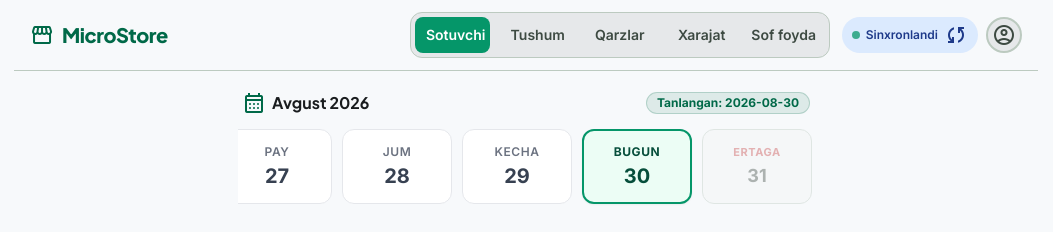
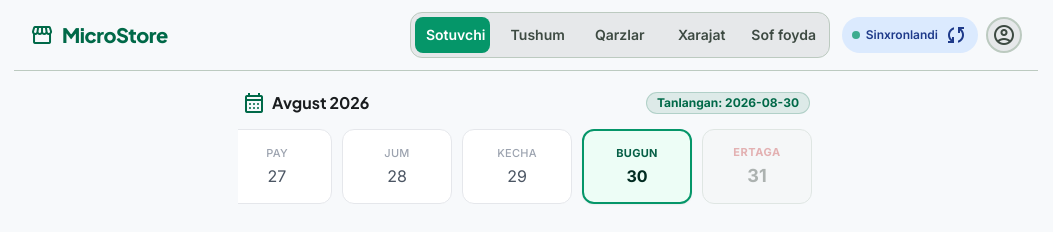
Before and after one commit to mahkamjonov/microstore, a React (Vite) app in the folder apps/web/: page / in a window 1280 px wide. Shown: the top 232 px of the page, without its empty margins (114-1167 px from the left). Built offline with nearby package versions, Linux system fonts and the light colour scheme.

Commit message:
style: balance DateSelector typography hierarchy with font-medium unselected and font-bold active items

```diff
--- a/apps/web/src/components/DateSelector.tsx
+++ b/apps/web/src/components/DateSelector.tsx
@@ -112,22 +112,22 @@ export const DateSelector: React.FC = () => {
               ref={isSelected ? (el) => (activeCardRef.current = el) : null}
               type="button"
               onClick={() => setSelectedDate(yearMonthDay)}
-              className={`flex-shrink-0 w-[110px] min-w-[110px] h-[75px] flex flex-col items-center justify-center p-3 rounded-xl border transition-all active:scale-95 shadow-xs ${
+              className={`flex-shrink-0 w-[110px] min-w-[110px] h-[75px] flex flex-col items-center justify-center p-2.5 rounded-xl border transition-all active:scale-95 ${
                 isSelected
-                  ? 'bg-emerald-50 border-2 border-emerald-600 text-emerald-900 font-bold shadow-sm'
-                  : 'bg-white border-gray-200 text-gray-500 font-medium hover:border-gray-300'
+                  ? 'bg-emerald-50/90 border-2 border-emerald-600 shadow-sm'
+                  : 'bg-white border-gray-200 hover:border-gray-300'
               }`}
             >
               <span
-                className={`text-xs uppercase tracking-wider ${
-                  isSelected ? 'font-extrabold text-emerald-900' : 'font-semibold text-gray-500'
+                className={`text-[11px] uppercase tracking-wide ${
+                  isSelected ? 'font-bold text-emerald-800' : 'font-medium text-gray-400'
                 }`}
               >
                 {label}
               </span>
               <span
-                className={`text-xl mt-0.5 ${
-                  isSelected ? 'font-extrabold text-emerald-900' : 'font-bold text-gray-700'
+                className={`text-base mt-0.5 ${
+                  isSelected ? 'font-bold text-emerald-950' : 'font-normal text-gray-600'
                 }`}
               >
                 {dayNum}
```
